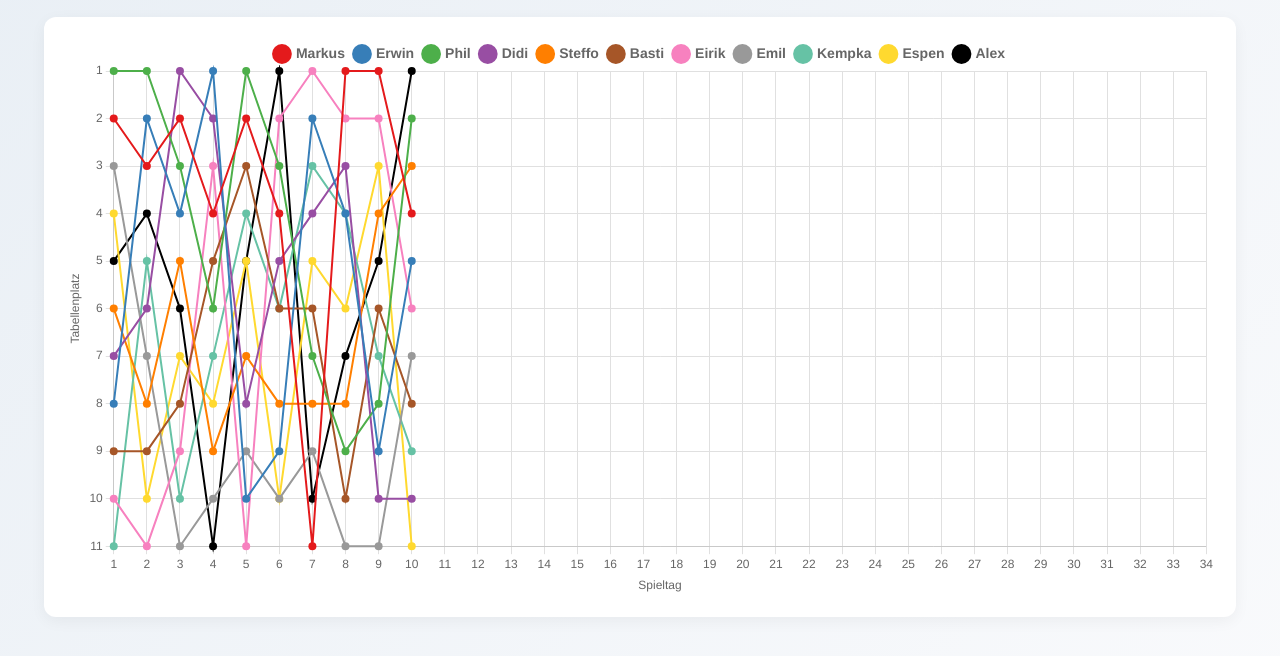
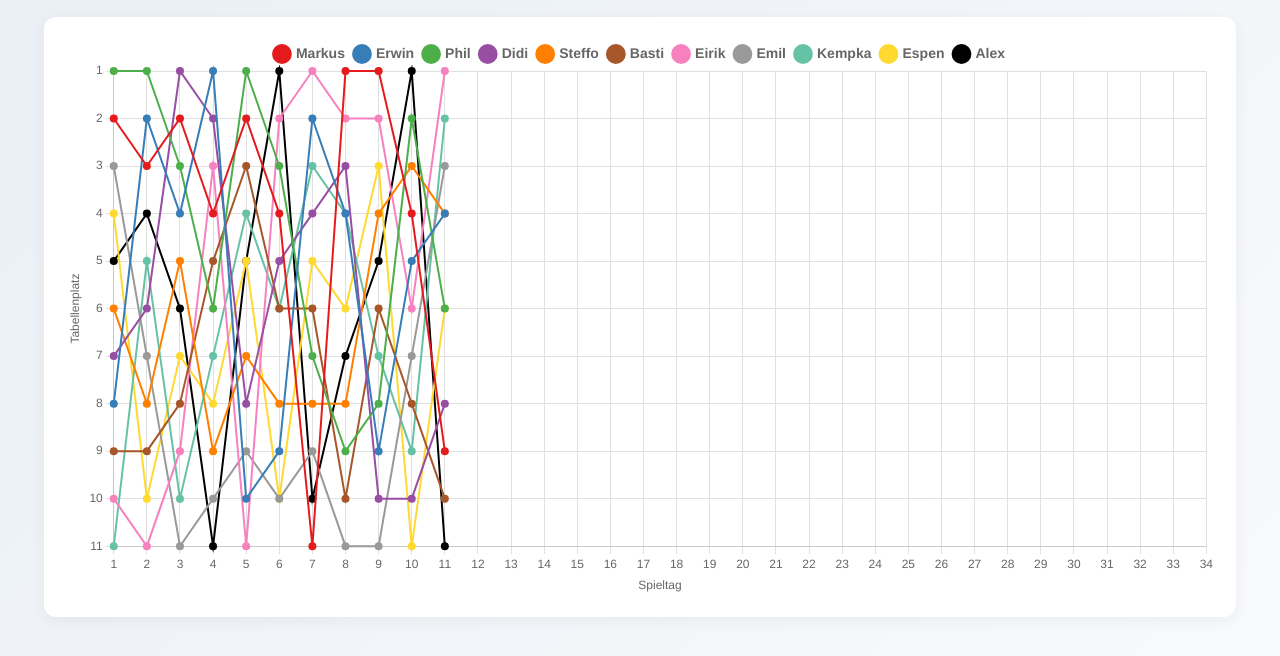
Before and after one commit to LordFunk/KickerManagerStats, a plain HTML site: page Season 25-26/Tagesplatzplatzierung 25-26.html in a window 1280 px wide. Shown: the part 76-732 px from the top of the page. Drawn offline with nearby package versions, Linux system fonts and the light colour scheme.

Commit message:
Update player scores in Tagesplatzplatzierung

```diff
--- a/Season 25-26/Tagesplatzplatzierung 25-26.html
+++ b/Season 25-26/Tagesplatzplatzierung 25-26.html
@@ -50,17 +50,17 @@
 
   <script>
     const playerData = {
-      'Markus': [2, 3, 2, 4, 2, 4, 11, 1, 1, 4],
-      'Erwin': [8, 2, 4, 1, 10, 9, 2, 4, 9, 5],
-      'Phil': [1, 1, 3, 6, 1, 3, 7, 9, 8, 2],
-      'Didi': [7, 6, 1, 2, 8, 5, 4, 3, 10, 10],
-      'Steffo': [6, 8, 5, 9, 7, 8, 8, 8, 4, 3],
-      'Basti': [9, 9, 8, 5, 3, 6, 6, 10, 6, 8],
-      'Eirik': [10, 11, 9, 3, 11, 2, 1, 2, 2, 6],
-      'Emil': [3, 7, 11, 10, 9, 10, 9, 11, 11, 7],
-      'Kempka': [11, 5, 10, 7, 4, 6, 3, 4, 7, 9],
-      'Espen': [4, 10, 7, 8, 5, 10, 5, 6, 3, 11],
-      'Alex': [5, 4, 6, 11, 5, 1, 10, 7, 5, 1]
+      'Markus': [2, 3, 2, 4, 2, 4, 11, 1, 1, 4, 9],
+      'Erwin': [8, 2, 4, 1, 10, 9, 2, 4, 9, 5, 4],
+      'Phil': [1, 1, 3, 6, 1, 3, 7, 9, 8, 2, 6],
+      'Didi': [7, 6, 1, 2, 8, 5, 4, 3, 10, 10, 8],
+      'Steffo': [6, 8, 5, 9, 7, 8, 8, 8, 4, 3, 4],
+      'Basti': [9, 9, 8, 5, 3, 6, 6, 10, 6, 8, 10],
+      'Eirik': [10, 11, 9, 3, 11, 2, 1, 2, 2, 6, 1],
+      'Emil': [3, 7, 11, 10, 9, 10, 9, 11, 11, 7, 3],
+      'Kempka': [11, 5, 10, 7, 4, 6, 3, 4, 7, 9, 2],
+      'Espen': [4, 10, 7, 8, 5, 10, 5, 6, 3, 11, 6],
+      'Alex': [5, 4, 6, 11, 5, 1, 10, 7, 5, 1, 11]
     };
 
     const players = Object.keys(playerData);
```
